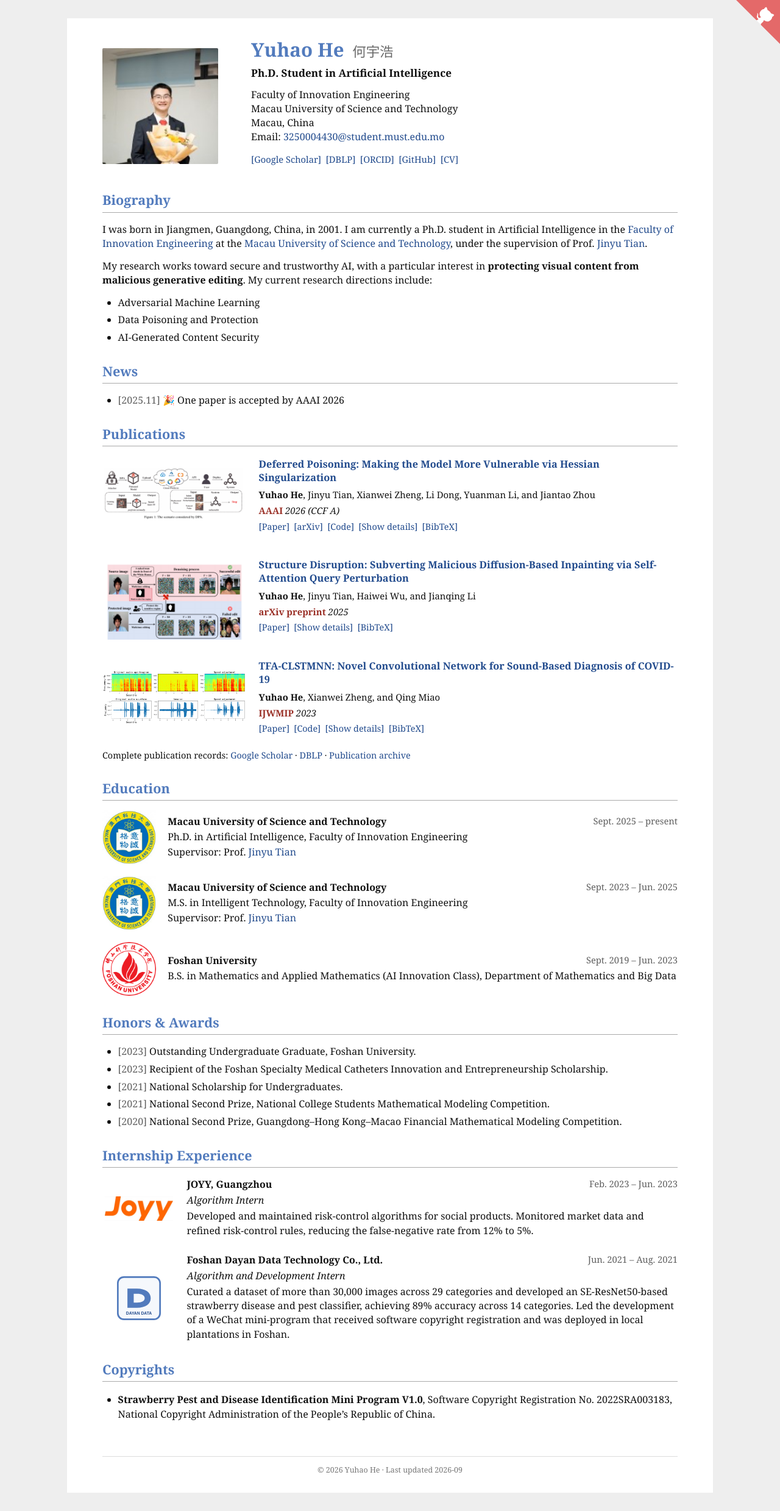
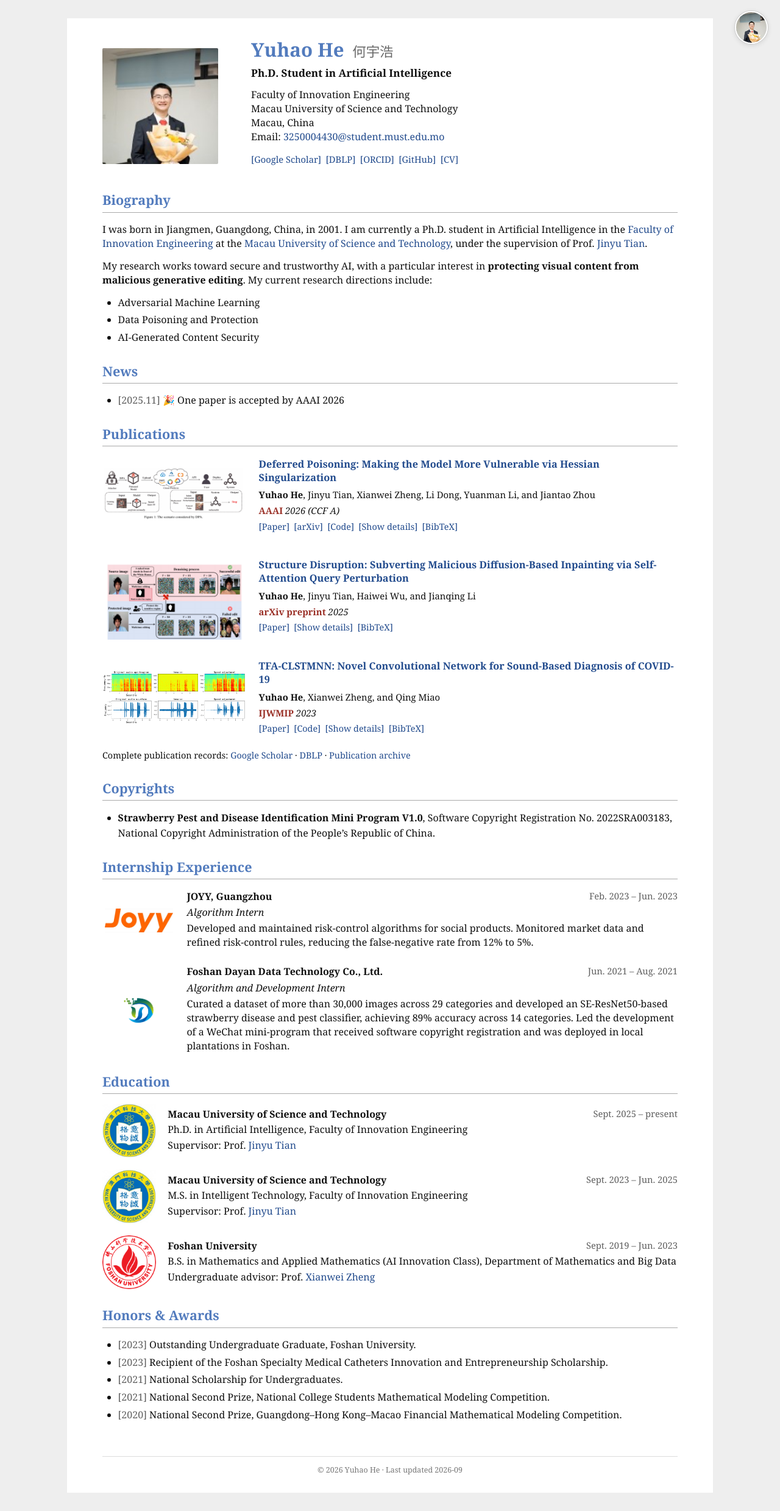
Before and after one commit to Anson-He/Anson-He.github.io, a Jekyll site: the page built from _pages/about.md, in a window 1280 px wide. Shown: the whole page at 61% size. Built offline with Jekyll 4.4.1, drawn with Linux system fonts in a browser that asks for light colours.

Commit message:
Refine homepage order branding and experience details

```diff
--- a/_layouts/default.html
+++ b/_layouts/default.html
@@ -40,12 +40,8 @@
     {% endif %}
   </head>
   <body>
-    <a class="github-corner" href="https://github.com/Anson-He" aria-label="View Yuhao He on GitHub">
-      <svg viewBox="0 0 250 250" aria-hidden="true">
-        <path class="github-corner__background" d="M0,0 L115,115 L130,115 L142,142 L250,250 L250,0 Z"></path>
-        <path class="github-corner__arm" d="M128.3,109 C113.8,99.7 119,89.6 119,89.6 C122,82.7 120.5,78.6 120.5,78.6 C119.2,72 123.4,76.3 123.4,76.3 C127.3,80.9 125.5,87.3 125.5,87.3 C122.9,97.6 130.6,101.9 134.4,103.2" fill="currentColor"></path>
-        <path class="github-corner__body" d="M115,115 C114.9,115.1 118.7,116.5 119.8,115.4 L133.7,101.6 C136.9,99.2 139.9,98.4 142.2,98.6 C133.8,88 127.5,74.4 143.8,58 C148.5,53.4 154,51.2 159.7,51 C160.3,49.4 163.2,43.6 171.4,40.1 C171.4,40.1 176.1,42.5 178.8,56.2 C183.1,58.6 187.2,61.8 190.9,65.4 C194.5,69 197.7,73.2 200.1,77.6 C213.8,80.2 216.3,84.9 216.3,84.9 C212.7,93.1 206.9,96 205.4,96.6 C205.1,102.4 203,107.8 198.3,112.5 C181.9,128.9 168.3,122.5 157.7,114.1 C157.9,116.9 156.7,120.9 152.7,124.9 L141,136.5 C139.8,137.7 141.6,141.9 141.8,141.8 Z" fill="currentColor"></path>
-      </svg>
+    <a class="profile-corner" href="{{ '/' | relative_url }}" aria-label="Go to Yuhao He's homepage">
+      <img src="{{ '/images/google-scholar-avatar.jpg' | relative_url }}" alt="" width="54" height="54">
     </a>
 
     <main id="layout-content">
--- a/_pages/about.md
+++ b/_pages/about.md
@@ -62,6 +62,37 @@ My research works toward secure and trustworthy AI, with a particular interest i
 
 <p class="more-link">Complete publication records: <a href="https://scholar.google.com/citations?user=Ug6Zp5IAAAAJ">Google Scholar</a> · <a href="https://dblp.org/pid/257/8328-1.html">DBLP</a> · <a href="{{ '/publications/' | relative_url }}">Publication archive</a></p>
 
+## Copyrights
+
+<ul class="copyright-list">
+  <li><strong>Strawberry Pest and Disease Identification Mini Program V1.0</strong>, Software Copyright Registration No. 2022SRA003183, National Copyright Administration of the People’s Republic of China.</li>
+</ul>
+
+## Internship Experience
+
+<div class="experience-list">
+  <div class="experience-row">
+    <a class="experience-row__logo" href="https://www.joyy.com/" target="_blank" rel="noopener noreferrer">
+      <img src="{{ '/images/companies/joyy-logo.jpg' | relative_url }}" alt="JOYY logo" width="112" height="64" loading="lazy">
+    </a>
+    <div class="experience-row__content">
+      <p><strong>JOYY, Guangzhou</strong><span>Feb. 2023 – Jun. 2023</span></p>
+      <p><em>Algorithm Intern</em></p>
+      <p>Developed and maintained risk-control algorithms for social products. Monitored market data and refined risk-control rules, reducing the false-negative rate from 12% to 5%.</p>
+    </div>
+  </div>
+  <div class="experience-row">
+    <a class="experience-row__logo" href="https://dayandata.cn/" target="_blank" rel="noopener noreferrer">
+      <img src="{{ '/images/companies/dayan-data-logo.png' | relative_url }}" alt="Foshan Dayan Data logo" width="88" height="88" loading="lazy">
+    </a>
+    <div class="experience-row__content">
+      <p><strong>Foshan Dayan Data Technology Co., Ltd.</strong><span>Jun. 2021 – Aug. 2021</span></p>
+      <p><em>Algorithm and Development Intern</em></p>
+      <p>Curated a dataset of more than 30,000 images across 29 categories and developed an SE-ResNet50-based strawberry disease and pest classifier, achieving 89% accuracy across 14 categories. Led the development of a WeChat mini-program that received software copyright registration and was deployed in local plantations in Foshan.</p>
+    </div>
+  </div>
+</div>
+
 ## Education
 
 <div class="education-list">
@@ -92,6 +123,7 @@ My research works toward secure and trustworthy AI, with a particular interest i
     <div class="education-row__content">
       <p><strong>Foshan University</strong><span>Sept. 2019 – Jun. 2023</span></p>
       <p>B.S. in Mathematics and Applied Mathematics (AI Innovation Class), Department of Mathematics and Big Data</p>
+      <p>Undergraduate advisor: Prof. <a href="https://www.researchgate.net/profile/Xianwei-Zheng-2">Xianwei Zheng</a></p>
     </div>
   </div>
 </div>
@@ -105,34 +137,3 @@ My research works toward secure and trustworthy AI, with a particular interest i
   <li><span>[2021]</span> National Second Prize, National College Students Mathematical Modeling Competition.</li>
   <li><span>[2020]</span> National Second Prize, Guangdong–Hong Kong–Macao Financial Mathematical Modeling Competition.</li>
 </ul>
-
-## Internship Experience
-
-<div class="experience-list">
-  <div class="experience-row">
-    <a class="experience-row__logo" href="https://www.joyy.com/" target="_blank" rel="noopener noreferrer">
-      <img src="{{ '/images/companies/joyy-logo.jpg' | relative_url }}" alt="JOYY logo" width="112" height="64" loading="lazy">
-    </a>
-    <div class="experience-row__content">
-      <p><strong>JOYY, Guangzhou</strong><span>Feb. 2023 – Jun. 2023</span></p>
-      <p><em>Algorithm Intern</em></p>
-      <p>Developed and maintained risk-control algorithms for social products. Monitored market data and refined risk-control rules, reducing the false-negative rate from 12% to 5%.</p>
-    </div>
-  </div>
-  <div class="experience-row">
-    <div class="experience-row__logo">
-      <img src="{{ '/images/companies/dayan-data-mark.svg' | relative_url }}" alt="Foshan Dayan Data text mark" width="88" height="88" loading="lazy">
-    </div>
-    <div class="experience-row__content">
-      <p><strong>Foshan Dayan Data Technology Co., Ltd.</strong><span>Jun. 2021 – Aug. 2021</span></p>
-      <p><em>Algorithm and Development Intern</em></p>
-      <p>Curated a dataset of more than 30,000 images across 29 categories and developed an SE-ResNet50-based strawberry disease and pest classifier, achieving 89% accuracy across 14 categories. Led the development of a WeChat mini-program that received software copyright registration and was deployed in local plantations in Foshan.</p>
-    </div>
-  </div>
-</div>
-
-## Copyrights
-
-<ul class="copyright-list">
-  <li><strong>Strawberry Pest and Disease Identification Mini Program V1.0</strong>, Software Copyright Registration No. 2022SRA003183, National Copyright Administration of the People’s Republic of China.</li>
-</ul>
--- a/assets/css/jemdoc.css
+++ b/assets/css/jemdoc.css
@@ -104,38 +104,33 @@ pre {
   position: relative;
 }
 
-.github-corner {
+.profile-corner {
   position: absolute;
   z-index: 3;
-  top: 0;
-  right: 0;
-  width: 72px;
-  height: 72px;
-  color: #ffffff;
+  top: 18px;
+  right: 20px;
+  display: block;
+  width: 54px;
+  height: 54px;
+  overflow: hidden;
+  border: 2px solid #ffffff;
+  border-radius: 50%;
+  box-shadow: 0 0 0 1px #cfcfcf, 0 2px 8px rgb(0 0 0 / 12%);
+  transition: transform 160ms ease, box-shadow 160ms ease;
 }
 
-.github-corner svg {
+.profile-corner:hover,
+.profile-corner:focus-visible {
+  transform: translateY(-1px);
+  box-shadow: 0 0 0 1px var(--heading), 0 3px 10px rgb(0 0 0 / 16%);
+  text-decoration: none;
+}
+
+.profile-corner img {
   display: block;
   width: 100%;
   height: 100%;
-}
-
-.github-corner__background {
-  fill: #e46969;
-}
-
-.github-corner__arm {
-  transform-origin: 130px 106px;
-}
-
-.github-corner:hover .github-corner__arm {
-  animation: octocat-wave 560ms ease-in-out;
-}
-
-@keyframes octocat-wave {
-  0%, 100% { transform: rotate(0); }
-  20%, 60% { transform: rotate(-25deg); }
-  40%, 80% { transform: rotate(10deg); }
+  object-fit: cover;
 }
 
 .site-nav {
@@ -468,9 +463,11 @@ pre {
     font-size: 15px;
   }
 
-  .github-corner {
-    width: 58px;
-    height: 58px;
+  .profile-corner {
+    top: 14px;
+    right: 14px;
+    width: 48px;
+    height: 48px;
   }
 
   .profile-header {
@@ -617,7 +614,7 @@ pre {
     scroll-behavior: auto;
   }
 
-  .github-corner:hover .github-corner__arm {
-    animation: none;
+  .profile-corner {
+    transition: none;
   }
 }
```
Also changed, not shown: _pages/cv.md (+4 -3 lines), images/companies/dayan-data-logo.png (added), images/companies/dayan-data-mark.svg (deleted).
